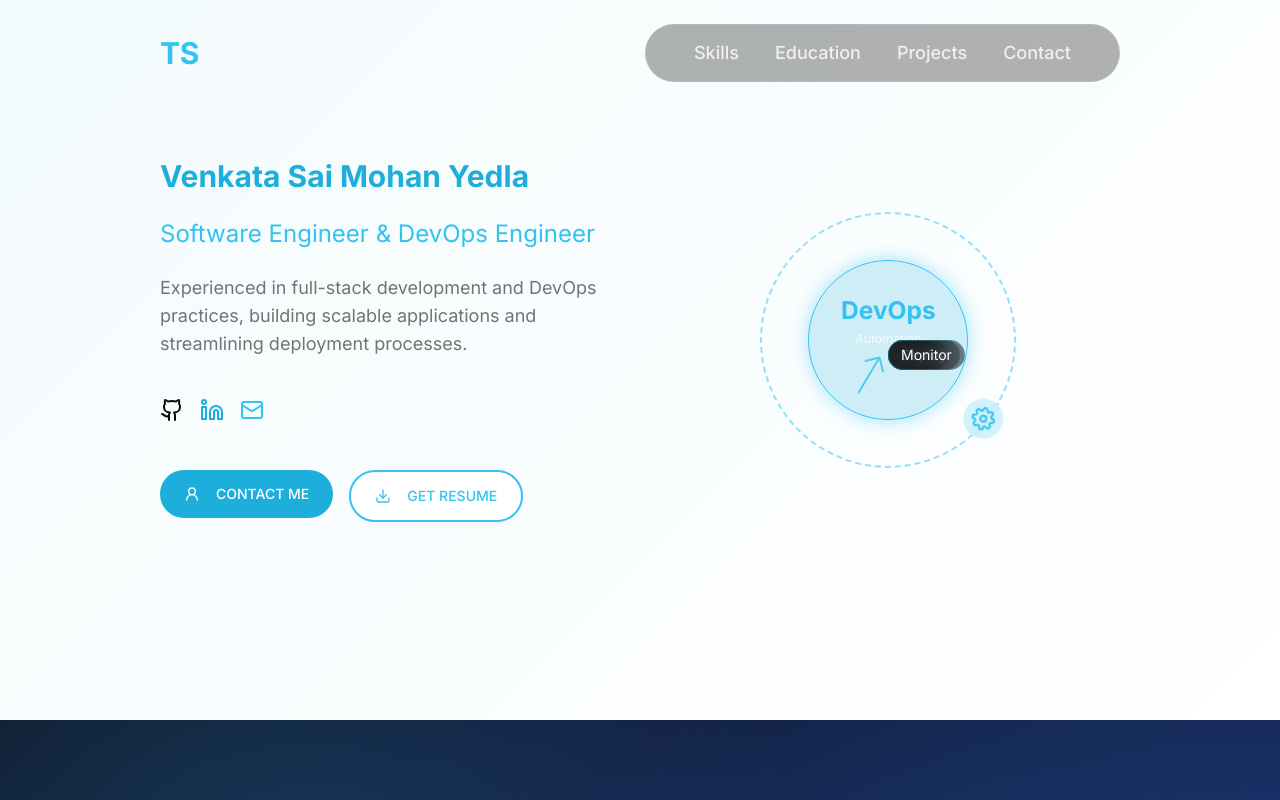
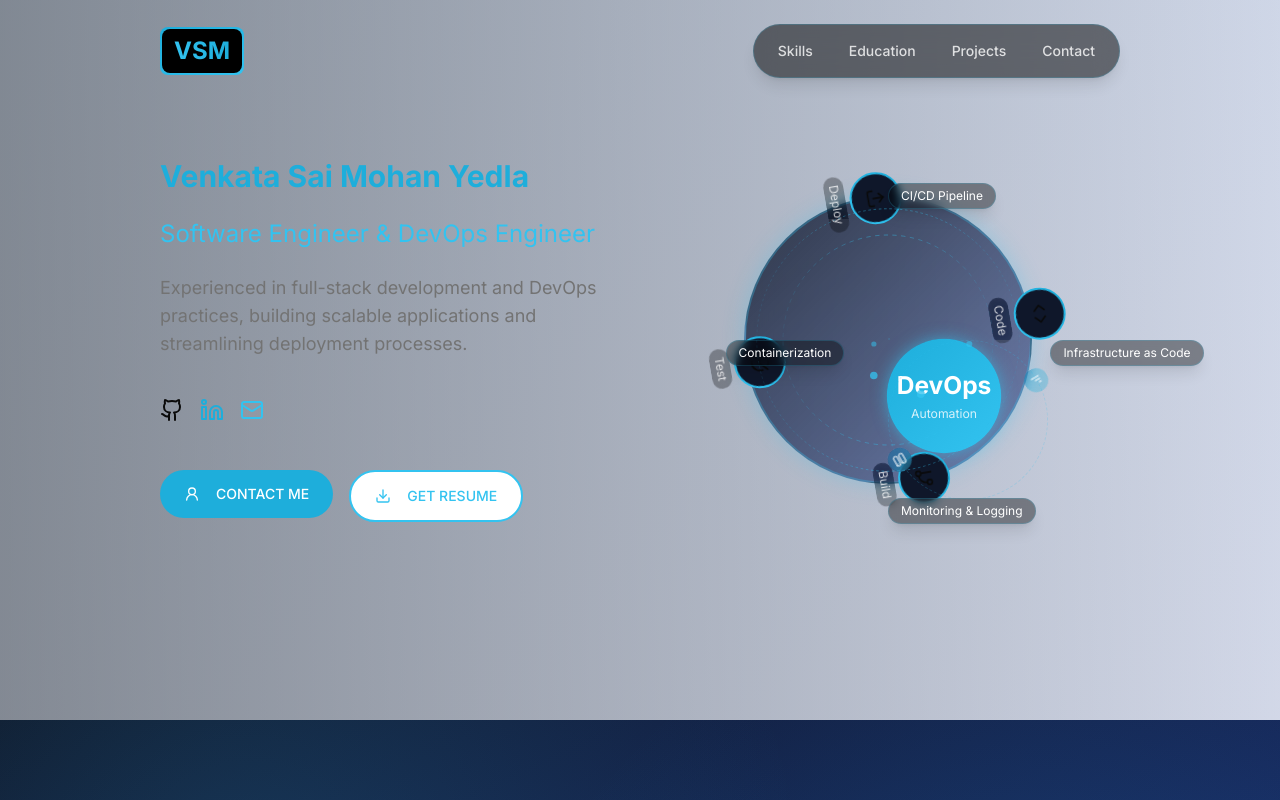
Before and after one commit to sai460/catchy-creative-corner, a React (Vite) app: page / in a window 1280 px wide. Shown: the top 800 px of the page. Built offline with nearby package versions, Linux system fonts and the light colour scheme.

Commit message:
Refactor: Improve UI and design elements
- Updated the header logo to VSM.
- Improved the design and color scheme of the toggle bar.
- Enhanced the DevOps automation section's visual appearance.

```diff
--- a/src/components/Header.tsx
+++ b/src/components/Header.tsx
@@ -2,7 +2,7 @@
 import { useState, useEffect } from "react";
 import { cn } from "@/lib/utils";
 import { motion } from "framer-motion";
-import { ToggleGroup, ToggleGroupItem } from "@/components/ui/toggle-group";
+import { Toggle } from "@/components/ui/toggle";
 
 export function Header() {
   const [scrolled, setScrolled] = useState(false);
@@ -56,31 +56,36 @@ export function Header() {
       transition={{ type: "spring", stiffness: 300, damping: 30 }}
     >
       <div className="container max-w-5xl flex justify-between items-center">
-        {/* Logo section */}
+        {/* Logo section - Updated to VSM */}
         <motion.div
           className="flex items-center"
           whileHover={{ scale: 1.05 }}
         >
-          <span className="text-turquoise font-bold text-3xl">TS</span>
+          <div className="bg-gradient-to-br from-classicBlue to-turquoise p-[2px] rounded-lg">
+            <div className="bg-black px-3 py-1.5 rounded-lg flex items-center justify-center">
+              <span className="text-transparent bg-clip-text bg-gradient-to-r from-turquoise to-classicBlue font-bold text-2xl">VSM</span>
+            </div>
+          </div>
         </motion.div>
 
-        {/* Navigation section */}
-        <div className="rounded-full bg-black/30 backdrop-blur-md border border-white/10 px-8 py-2">
-          <ToggleGroup type="single" value={activeSection}>
+        {/* Updated Navigation section with improved styling */}
+        <div className="bg-black/50 backdrop-blur-md rounded-full shadow-lg border border-turquoise/20 px-2 py-1.5">
+          <div className="flex space-x-1">
             {navItems.map((item) => (
-              <ToggleGroupItem
+              <Toggle
                 key={item.name}
-                value={item.href.substring(1)}
+                variant="navbar"
+                pressed={activeSection === item.href.substring(1)}
                 onClick={() => {
                   const element = document.getElementById(item.href.substring(1));
                   if (element) element.scrollIntoView({ behavior: "smooth" });
                 }}
-                className="text-white/80 hover:text-white px-4 py-1 text-lg data-[state=on]:text-turquoise"
+                className="text-white/80 hover:bg-white/5 px-4 py-2 rounded-full text-sm transition-all duration-200"
               >
                 {item.name}
-              </ToggleGroupItem>
+              </Toggle>
             ))}
-          </ToggleGroup>
+          </div>
         </div>
       </div>
     </motion.header>
--- a/src/components/Hero.tsx
+++ b/src/components/Hero.tsx
@@ -1,6 +1,6 @@
 
 import { Button } from "@/components/ui/button";
-import { ArrowRight, Download, Github, Linkedin, Mail, UserRound } from "lucide-react";
+import { ArrowRight, Download, Github, Linkedin, Mail, UserRound, Server, Code, GitBranch, CheckCircle, Upload, BarChart } from "lucide-react";
 import { motion } from "framer-motion";
 
 export function Hero() {
@@ -39,21 +39,9 @@ export function Hero() {
     })
   };
 
-  // DevOps pipeline animation stages
-  const pipelineStages = [
-    { label: "Plan", delay: 0 },
-    { label: "Code", delay: 0.5 },
-    { label: "Build", delay: 1 },
-    { label: "Test", delay: 1.5 },
-    { label: "Deploy", delay: 2 },
-    { label: "Monitor", delay: 2.5 },
-  ];
-
   return (
     <section className="min-h-[90vh] flex flex-col justify-center pt-10 pb-20 hero-gradient relative overflow-hidden">
-      <div className="absolute inset-0 z-0 devops-animation-bg">
-        {/* Background animation removed as requested */}
-      </div>
+      <div className="absolute inset-0 z-0 bg-gradient-to-r from-slate-900/50 to-blue-900/20"></div>
 
       <div className="container max-w-5xl mx-auto relative z-10">
         <div className="grid grid-cols-1 md:grid-cols-2 gap-8 items-center">
@@ -134,60 +122,32 @@ export function Hero() {
             </motion.div>
           </div>
 
-          {/* DevOps Automation Animation */}
+          {/* Enhanced DevOps Automation Animation */}
           <motion.div
             className="hidden md:flex justify-center items-center"
             initial={{ opacity: 0 }}
             animate={{ opacity: 1 }}
             transition={{ delay: 0.5, duration: 1 }}
           >
-            <div className="relative">
-              {/* Circular automation flow */}
+            <div className="relative w-full h-[350px] flex items-center justify-center">
+              {/* Main circular container */}
               <motion.div
-                className="w-64 h-64 rounded-full border-2 border-dashed border-turquoise/50 relative"
-                animate={{ rotate: 360 }}
-                transition={{
-                  repeat: Infinity,
-                  duration: 20,
-                  ease: "linear"
-                }}
-              >
-                {/* Moving gear around the circle */}
-                <motion.div
-                  className="absolute -top-4 left-1/2 transform -translate-x-1/2"
-                  animate={{
-                    rotate: 360,
-                  }}
-                  transition={{
-                    repeat: Infinity,
-                    duration: 8,
-                  }}
-                >
-                  <div className="bg-turquoise/20 backdrop-blur-sm p-2 rounded-full">
-                    <svg xmlns="http://www.w3.org/2000/svg" width="24" height="24" viewBox="0 0 24 24" fill="none" stroke="currentColor" strokeWidth="2" strokeLinecap="round" strokeLinejoin="round" className="text-turquoise animate-spin-slow">
-                      <circle cx="12" cy="12" r="3"></circle>
-                      <path d="M19.4 15a1.65 1.65 0 0 0 .33 1.82l.06.06a2 2 0 0 1 0 2.83 2 2 0 0 1-2.83 0l-.06-.06a1.65 1.65 0 0 0-1.82-.33 1.65 1.65 0 0 0-1 1.51V21a2 2 0 0 1-2 2 2 2 0 0 1-2-2v-.09A1.65 1.65 0 0 0 9 19.4a1.65 1.65 0 0 0-1.82.33l-.06.06a2 2 0 0 1-2.83 0 2 2 0 0 1 0-2.83l.06-.06a1.65 1.65 0 0 0 .33-1.82 1.65 1.65 0 0 0-1.51-1H3a2 2 0 0 1-2-2 2 2 0 0 1 2-2h.09A1.65 1.65 0 0 0 4.6 9a1.65 1.65 0 0 0-.33-1.82l-.06-.06a2 2 0 0 1 0-2.83 2 2 0 0 1 2.83 0l.06.06a1.65 1.65 0 0 0 1.82.33H9a1.65 1.65 0 0 0 1-1.51V3a2 2 0 0 1 2-2 2 2 0 0 1 2 2v.09a1.65 1.65 0 0 0 1 1.51 1.65 1.65 0 0 0 1.82-.33l.06-.06a2 2 0 0 1 2.83 0 2 2 0 0 1 0 2.83l-.06.06a1.65 1.65 0 0 0-.33 1.82V9a1.65 1.65 0 0 0 1.51 1H21a2 2 0 0 1 2 2 2 2 0 0 1-2 2h-.09a1.65 1.65 0 0 0-1.51 1z"></path>
-                    </svg>
-                  </div>
-                </motion.div>
-              </motion.div>
-
-              {/* Central DevOps animation */}
-              <motion.div
-                className="absolute top-1/2 left-1/2 transform -translate-x-1/2 -translate-y-1/2 flex flex-col items-center justify-center bg-classicBlue/20 backdrop-blur-md rounded-full w-40 h-40 border border-turquoise"
+                className="absolute w-72 h-72 rounded-full border-2 border-turquoise/30 bg-gradient-to-br from-slate-900/80 to-blue-900/50 backdrop-blur-md"
                 animate={{
-                  boxShadow: ['0 0 10px rgba(51, 195, 240, 0.3)', '0 0 20px rgba(51, 195, 240, 0.5)', '0 0 10px rgba(51, 195, 240, 0.3)'],
+                  boxShadow: ['0 0 15px rgba(51, 195, 240, 0.2)', '0 0 30px rgba(51, 195, 240, 0.4)', '0 0 15px rgba(51, 195, 240, 0.2)'],
                 }}
                 transition={{
                   repeat: Infinity,
-                  duration: 2,
+                  duration: 3,
                   ease: "easeInOut"
                 }}
               >
+                {/* Central DevOps Logo */}
                 <motion.div
-                  className="text-center"
+                  className="absolute top-1/2 left-1/2 transform -translate-x-1/2 -translate-y-1/2 w-28 h-28 bg-gradient-to-br from-classicBlue to-turquoise rounded-full flex items-center justify-center"
                   animate={{
                     scale: [1, 1.05, 1],
+                    boxShadow: ['0 0 10px rgba(51, 195, 240, 0.5)', '0 0 20px rgba(51, 195, 240, 0.7)', '0 0 10px rgba(51, 195, 240, 0.5)'],
                   }}
                   transition={{
                     repeat: Infinity,
@@ -195,50 +155,83 @@ export function Hero() {
                     ease: "easeInOut"
                   }}
                 >
-                  <div className="text-2xl font-bold text-turquoise mb-1">DevOps</div>
-                  <div className="text-xs text-white/80">Automation</div>
+                  <div className="text-center">
+                    <div className="text-2xl font-bold text-white mb-1">DevOps</div>
+                    <div className="text-xs text-white/80">Automation</div>
+                  </div>
+                </motion.div>
 
-                  {/* Animated arrow in circle */}
-                  <motion.svg
-                    width="60"
-                    height="30"
-                    viewBox="0 0 60 30"
-                    fill="none"
-                    xmlns="http://www.w3.org/2000/svg"
-                    className="mt-2"
-                    animate={{
-                      rotate: [0, 360],
-                    }}
-                    transition={{
-                      repeat: Infinity,
-                      duration: 8,
-                      ease: "linear"
-                    }}
+                {/* Orbital rings with icons */}
+                <motion.div
+                  className="absolute top-0 left-0 w-full h-full"
+                  animate={{ rotate: 360 }}
+                  transition={{ duration: 30, repeat: Infinity, ease: "linear" }}
+                >
+                  {/* Icons positioned around the circle */}
+                  <div className="absolute top-0 left-1/2 transform -translate-x-1/2 -translate-y-1/2">
+                    <IconBubble icon={<Code className="h-5 w-5" />} label="Code" />
+                  </div>
+                  <div className="absolute top-1/2 right-0 transform translate-x-1/2 -translate-y-1/2">
+                    <IconBubble icon={<GitBranch className="h-5 w-5" />} label="Build" />
+                  </div>
+                  <div className="absolute bottom-0 left-1/2 transform -translate-x-1/2 translate-y-1/2">
+                    <IconBubble icon={<CheckCircle className="h-5 w-5" />} label="Test" />
+                  </div>
+                  <div className="absolute top-1/2 left-0 transform -translate-x-1/2 -translate-y-1/2">
+                    <IconBubble icon={<Upload className="h-5 w-5" />} label="Deploy" />
+                  </div>
+                </motion.div>
+
+                {/* Inner orbit with smaller icons */}
+                <motion.div
+                  className="absolute top-1/2 left-1/2 w-40 h-40 rounded-full border border-dashed border-turquoise/20"
+                  style={{ transform: 'translate(-50%, -50%)' }}
+                  animate={{ rotate: -360 }}
+                  transition={{ duration: 20, repeat: Infinity, ease: "linear" }}
+                >
+                  {/* Small orbitals */}
+                  <motion.div
+                    className="absolute top-0 left-1/2 transform -translate-x-1/2 -translate-y-1/2"
+                    whileHover={{ scale: 1.2 }}
                   >
-                    <path d="M5 15 H45 M45 15 L35 5 M45 15 L35 25" stroke="rgba(51, 195, 240, 0.8)" strokeWidth="2" strokeLinecap="round" strokeLinejoin="round"/>
-                  </motion.svg>
+                    <div className="h-6 w-6 bg-turquoise/30 backdrop-blur-sm rounded-full flex items-center justify-center">
+                      <Server className="h-3 w-3 text-white" />
+                    </div>
+                  </motion.div>
+                  <motion.div
+                    className="absolute bottom-0 left-1/2 transform -translate-x-1/2 translate-y-1/2"
+                    whileHover={{ scale: 1.2 }}
+                  >
+                    <div className="h-6 w-6 bg-classicBlue/30 backdrop-blur-sm rounded-full flex items-center justify-center">
+                      <BarChart className="h-3 w-3 text-white" />
+                    </div>
+                  </motion.div>
                 </motion.div>
+
+                {/* Flowing particles */}
+                <FlowingParticles />
               </motion.div>
 
-              {/* Pipeline stages around the circle */}
-              {pipelineStages.map((stage, index) => {
-                const angle = (index * 60) * (Math.PI / 180);
-                const x = Math.sin(angle) * 150;
-                const y = -Math.cos(angle) * 150;
+              {/* Process labels positioned around */}
+              <div className="absolute w-full h-full">
+                <ProcessLabel text="CI/CD Pipeline" top="5%" left="50%" />
+                <ProcessLabel text="Infrastructure as Code" top="50%" left="85%" />
+                <ProcessLabel text="Monitoring & Logging" top="95%" left="50%" />
+                <ProcessLabel text="Containerization" top="50%" left="15%" />
+              </div>
 
-                return (
-                  <motion.div
-                    key={stage.label}
-                    className="absolute top-1/2 left-1/2 bg-black/40 backdrop-blur-md px-3 py-1 rounded-full text-sm text-white border border-turquoise/30"
-                    style={{ transform: `translate(calc(-50% + ${x}px), calc(-50% + ${y}px))` }}
-                    initial={{ opacity: 0, scale: 0 }}
-                    animate={{ opacity: 1, scale: 1 }}
-                    transition={{ delay: stage.delay, duration: 0.5 }}
-                  >
-                    {stage.label}
-                  </motion.div>
-                );
-              })}
+              {/* Connection lines */}
+              <svg className="absolute w-full h-full z-0" viewBox="0 0 400 400">
+                <defs>
+                  <linearGradient id="lineGradient" x1="0%" y1="0%" x2="100%" y2="0%">
+                    <stop offset="0%" stopColor="rgba(51, 195, 240, 0.1)" />
+                    <stop offset="50%" stopColor="rgba(51, 195, 240, 0.5)" />
+                    <stop offset="100%" stopColor="rgba(51, 195, 240, 0.1)" />
+                  </linearGradient>
+                </defs>
+                <circle cx="200" cy="200" r="120" fill="none" stroke="url(#lineGradient)" strokeWidth="1" strokeDasharray="5,5" />
+                <circle cx="200" cy="200" r="150" fill="none" stroke="url(#lineGradient)" strokeWidth="1" strokeDasharray="3,3" />
+              </svg>
             </div>
           </motion.div>
         </div>
@@ -246,3 +239,69 @@ export function Hero() {
     </section>
   );
 }
+
+// Helper components for the enhanced DevOps animation
+const IconBubble = ({ icon, label }: { icon: React.ReactNode, label: string }) => (
+  <motion.div
+    className="flex flex-col items-center"
+    whileHover={{ scale: 1.1, y: -5 }}
+    transition={{ type: "spring", stiffness: 400, damping: 10 }}
+  >
+    <div className="bg-gradient-to-br from-classicBlue to-turquoise p-[2px] rounded-full">
+      <div className="h-12 w-12 bg-slate-900 backdrop-blur-md rounded-full flex items-center justify-center">
+        {icon}
+      </div>
+    </div>
+    <span className="mt-1 text-xs text-white/80 bg-black/30 backdrop-blur-sm px-2 py-0.5 rounded-full">{label}</span>
+  </motion.div>
+);
+
+const ProcessLabel = ({ text, top, left }: { text: string, top: string, left: string }) => (
+  <motion.div
+    className="absolute bg-black/40 backdrop-blur-sm px-3 py-1 rounded-full text-xs text-white border border-turquoise/20 shadow-lg whitespace-nowrap"
+    style={{ top, left, transform: 'translate(-50%, -50%)' }}
+    initial={{ opacity: 0, y: 10 }}
+    animate={{ opacity: 1, y: 0 }}
+    transition={{ duration: 0.5, delay: Math.random() }}
+    whileHover={{
+      scale: 1.05,
+      backgroundColor: 'rgba(51, 195, 240, 0.2)',
+      transition: { duration: 0.2 }
+    }}
+  >
+    {text}
+  </motion.div>
+);
+
+const FlowingParticles = () => {
+  const particles = Array.from({ length: 6 }, (_, i) => i);
+
+  return (
+    <>
+      {particles.map((p) => (
+        <motion.div
+          key={p}
+          className="absolute top-1/2 left-1/2 w-2 h-2 rounded-full bg-turquoise/80"
+          initial={{
+            x: 0,
+            y: 0,
+            opacity: 0,
+            scale: 0
+          }}
+          animate={{
+            x: [0, Math.cos(p * 60 * Math.PI / 180) * 100],
+            y: [0, Math.sin(p * 60 * Math.PI / 180) * 100],
+            opacity: [0, 1, 0],
+            scale: [0, 1, 0]
+          }}
+          transition={{
+            repeat: Infinity,
+            duration: 4,
+            delay: p * 0.5,
+            ease: "easeInOut"
+          }}
+        />
+      ))}
+    </>
+  );
+};
--- a/src/components/ui/toggle.tsx
+++ b/src/components/ui/toggle.tsx
@@ -6,14 +6,14 @@ import { cva, type VariantProps } from "class-variance-authority"
 import { cn } from "@/lib/utils"
 
 const toggleVariants = cva(
-  "inline-flex items-center justify-center rounded-md text-sm font-medium transition-colors focus-visible:outline-none disabled:pointer-events-none disabled:opacity-50 data-[state=on]:text-turquoise",
+  "inline-flex items-center justify-center rounded-md text-sm font-medium transition-colors focus-visible:outline-none focus-visible:ring-2 focus-visible:ring-turquoise/50 disabled:pointer-events-none disabled:opacity-50",
   {
     variants: {
       variant: {
-        default: "bg-transparent",
+        default: "bg-transparent hover:bg-muted",
         outline:
           "border border-input bg-transparent hover:bg-accent hover:text-accent-foreground",
-        navbar: "bg-transparent hover:text-white data-[state=on]:bg-transparent data-[state=on]:underline data-[state=on]:underline-offset-4",
+        navbar: "data-[state=on]:bg-turquoise/20 data-[state=on]:text-turquoise hover:text-turquoise data-[state=on]:font-semibold",
       },
       size: {
         default: "h-10 px-3",
```
